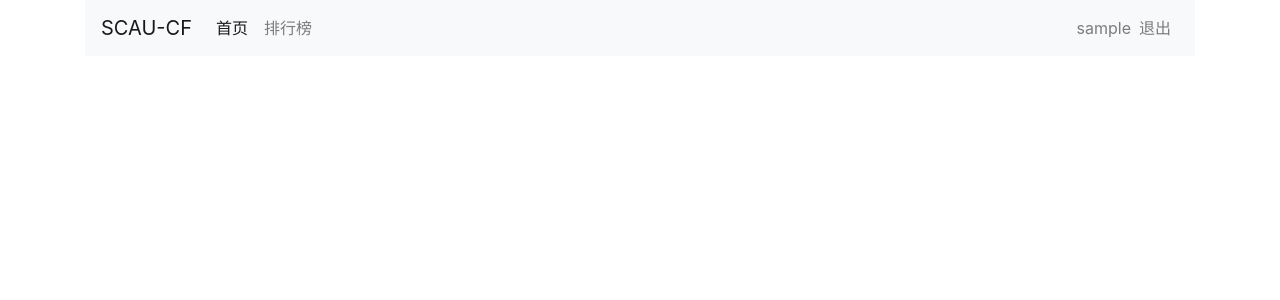
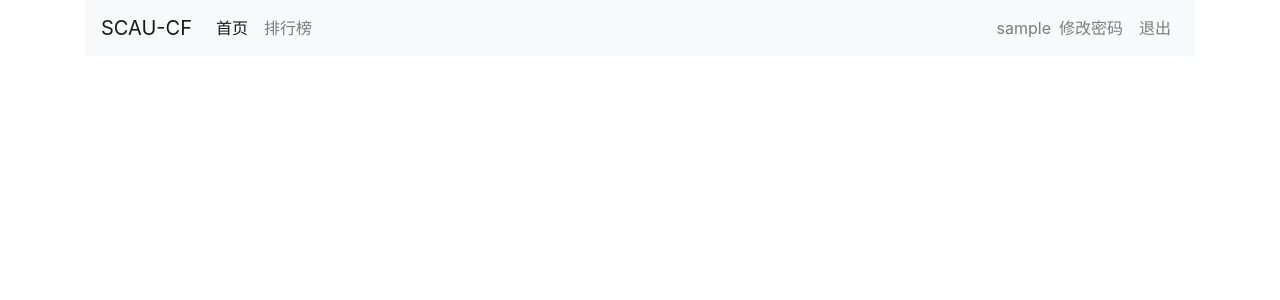
Before and after one commit to ben741863140/cfsystem, a Django app: page / in a window 1280 px wide. Shown: the top 300 px of the page. Run offline with Django 3.2, Linux system fonts and the light colour scheme; the visitor is signed in with stand-in values (Sample User, id 1); some libraries are stand-ins or nearby versions.

Commit message:
修复了忘记密码url以及增加了修改密码按钮

```diff
--- a/templates/base.html
+++ b/templates/base.html
@@ -30,6 +30,9 @@
                         {{ user.username }}
                     </span>
                     <li class="nav-item">
+                        <a class="nav-link" href="{% url 'password_change' %}">修改密码</a>
+                    </li>
+                    <li class="nav-item">
                         <a class="nav-link" href="{% url 'logout' %}?next={{ request.path }}">退出</a>
                     </li>
                 {% else %}
--- a/templates/registration/login.html
+++ b/templates/registration/login.html
@@ -27,7 +27,7 @@
                 </form>
                 <div class="flex-left top-gap text-small">
                     <div class="unit-2-3"><span>没有账号？<a href="{% url 'logreg:register' %}">立即注册</a></span></div>
-                    <div class="unit-1-3 flex-right"><span><a href="reset_password.html">忘记密码？</a></span></div>
+                    <div class="unit-1-3 flex-right"><span><a href="{% url 'logreg:reset_password' %}">忘记密码？</a></span></div>
                 </div>
             </div>
         </div>
```
Also changed, not shown: 1 other file.
